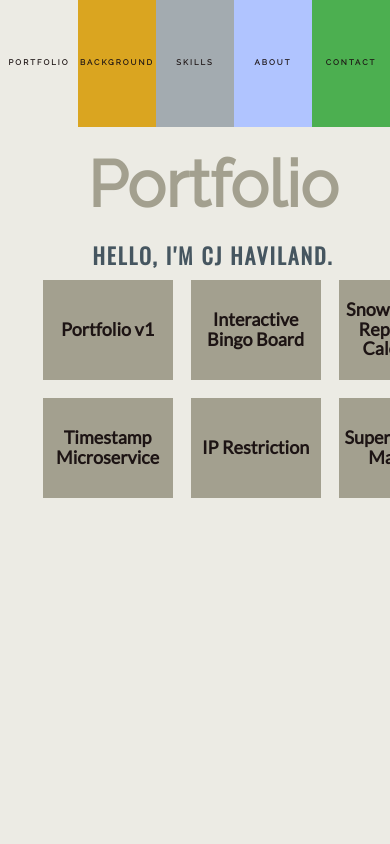
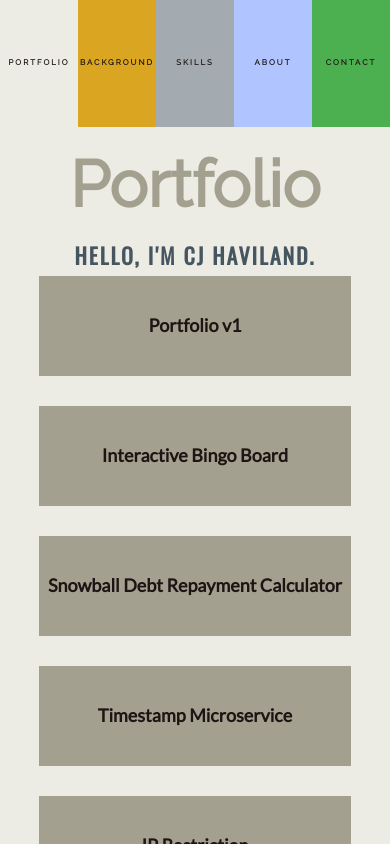
Before and after one commit to cjhaviland/cjhaviland-portfolio-v2, a Vue app: page /#/portfolio in a window 390 px wide. Built offline with nearby package versions, Linux system fonts and the light colour scheme.

Commit message:
Made the portfolio screen more responsive between large and small screens

```diff
--- a/src/components/ExampleContainer.vue
+++ b/src/components/ExampleContainer.vue
@@ -21,9 +21,8 @@ section.example-container {
   margin: 3% 0;
   width: 100%;
   display: grid;
-  grid-template-columns: repeat(3, max-content);
-  grid-template-rows: repeat(2, max-content);
-  grid-gap: 1em;
-  justify-content: space-evenly;
+  grid-template-columns: repeat(auto-fill, minmax(250px, 400px));
+  grid-gap: 30px;
+  justify-content: space-around;
 }
 </style>
--- a/src/components/ExampleItem.vue
+++ b/src/components/ExampleItem.vue
@@ -25,10 +25,10 @@ export default {
   display: flex;
   align-items: center;
   justify-content: center;
-  height: 12vw;
   min-height: 100px;
-  width: 15vw;
-  min-width: 130px;
+  max-height: 200px;
+  width: 100%;
+  min-width: 150px;
 }
 
 .example-item h3 {
```
